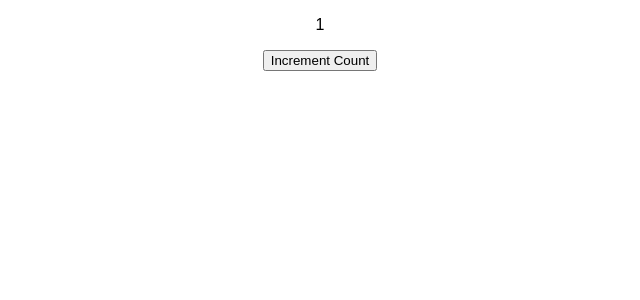
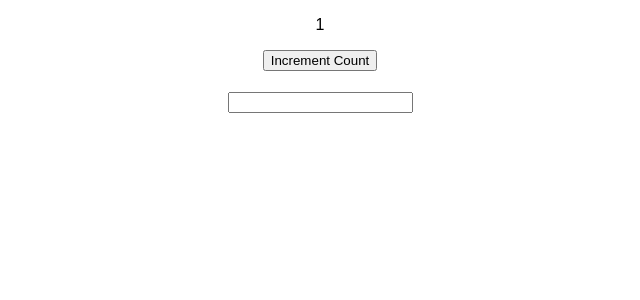
Before and after one commit to Ronak-Mutha/Practicing-React-Hooks, a React (Create React App) app: page / in a window 1280 px wide. Shown: the top 300 px of the page, without its empty margins (320-960 px from the left). Built offline with nearby package versions, Linux system fonts and the light colour scheme.

Commit message:
practiced useState hook

```diff
--- a/src/PracticeUseState.js
+++ b/src/PracticeUseState.js
@@ -4,6 +4,7 @@
 export default function PracticeUseState() {
   const [count, setCount] = useState(1);
   const [color, setColor] = useState("black");
+  const [inputValue, setInputValue] = useState("");
 
   useEffect(() => {
     count % 15 === 0
@@ -15,6 +16,10 @@
       : setColor("black");
   }, [count, color]);
 
+  function handleChange(e) {
+    setInputValue(e.target.value);
+  }
+
   function fizzBuzz() {
     setCount((prevCount) => prevCount + 1);
   }
@@ -22,6 +27,8 @@
     <div className="App">
       <p style={{ color }}>{count}</p>
       <button onClick={fizzBuzz}>Increment Count </button>
+      <h1> {inputValue} </h1>
+      <input type="text" onChange={handleChange} />
     </div>
   );
 }
```
